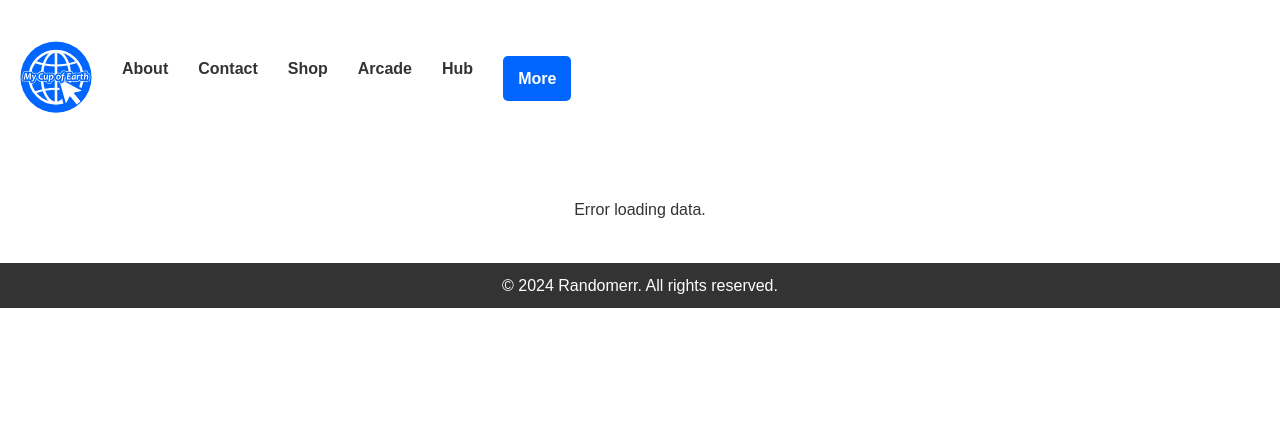
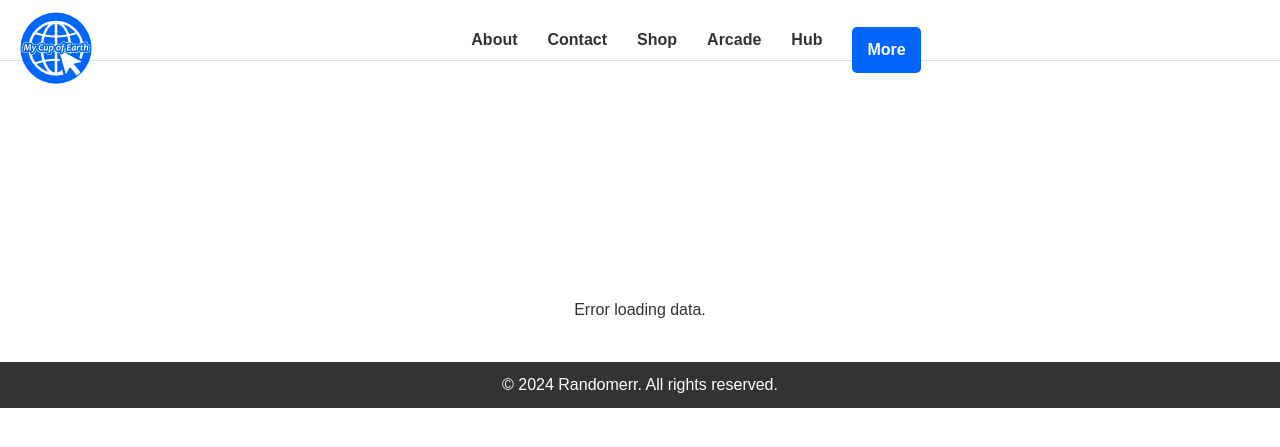
Before and after one commit to m-cochran/Randomerr, a Jekyll site: the page built from hub.html, in a window 1280 px wide. Shown: the top 447 px of the page. Built offline with Jekyll 4.4.1, drawn with Linux system fonts in a browser that asks for light colours.

Commit message:
Update header.html

```diff
--- a/_includes/header.html
+++ b/_includes/header.html
@@ -37,12 +37,10 @@
     </ul>
   </nav>
 
+
+
+</header>
+
       <div class="background-container" id="backgroundContainer">
         <div class="shape-overlay" id="shapeOverlay"></div>
     </div>
-
-</header>
-
-<!-- Background photo section -->
-<section class="background-photo">
-</section>
```
